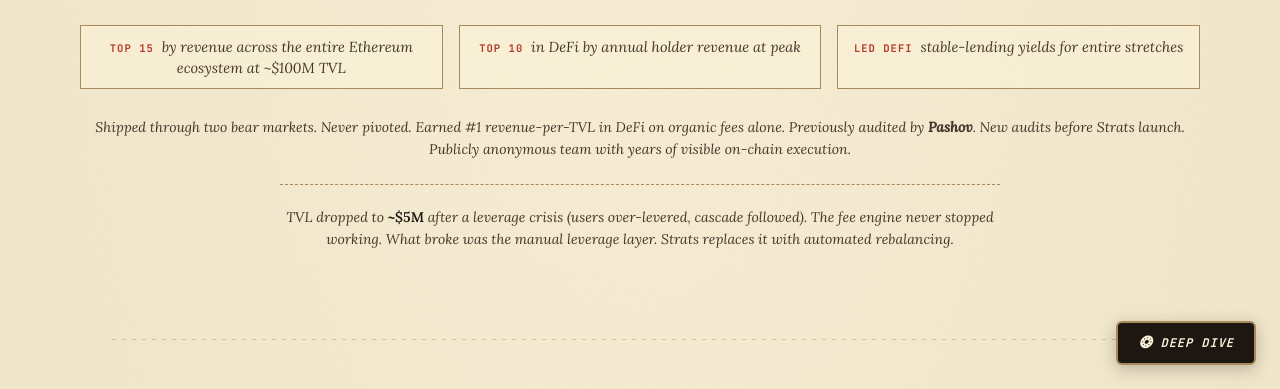
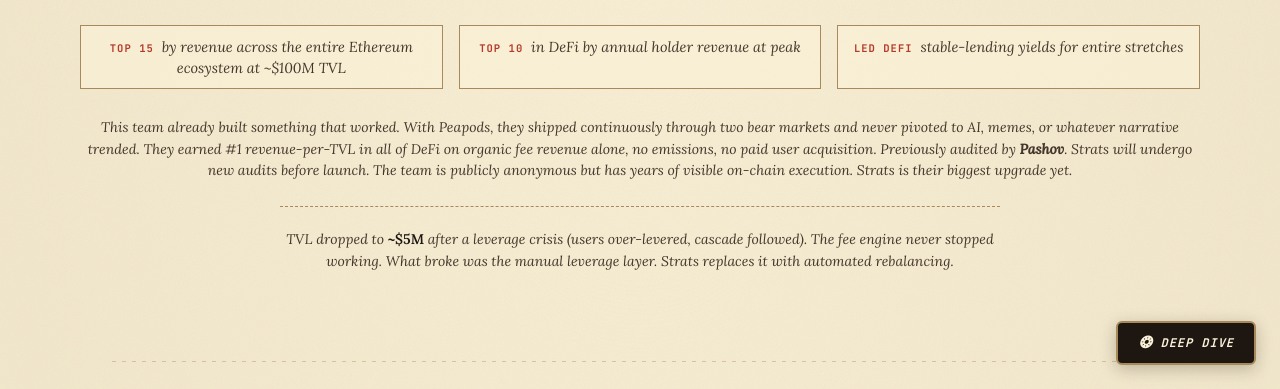
Before and after one commit to daocapital-blip/understrat, a plain HTML site: page protocol.html in a window 1280 px wide. Shown: the part 411-800 px from the top of the page. Drawn offline with Linux system fonts and the light colour scheme.

Commit message:
Revert receipt text to full version, increase font size and readability

```diff
--- a/protocol.html
+++ b/protocol.html
@@ -93,7 +93,7 @@
     </div>
 
     <p class="receipt-note">
-      Shipped through two bear markets. Never pivoted. Earned #1 revenue-per-TVL in DeFi on organic fees alone. Previously audited by <strong>Pashov</strong>. New audits before Strats launch. Publicly anonymous team with years of visible on-chain execution.
+      This team already built something that worked. With Peapods, they shipped continuously through two bear markets and never pivoted to AI, memes, or whatever narrative trended. They earned #1 revenue-per-TVL in all of DeFi on organic fee revenue alone, no emissions, no paid user acquisition. Previously audited by <strong>Pashov</strong>. Strats will undergo new audits before launch. The team is publicly anonymous but has years of visible on-chain execution. Strats is their biggest upgrade yet.
     </p>
 
     <p class="receipt-note receipt-note-bridge">
--- a/styles.css
+++ b/styles.css
@@ -903,9 +903,9 @@ section {
 
 .receipt-note {
   font-family: var(--body);
-  font-style: italic;
-  font-size: 16px;
-  line-height: 1.55;
+  font-style: normal;
+  font-size: 17px;
+  line-height: 1.65;
   color: var(--ink-mid);
   max-width: 720px;
   margin: 0 auto 24px;
```
